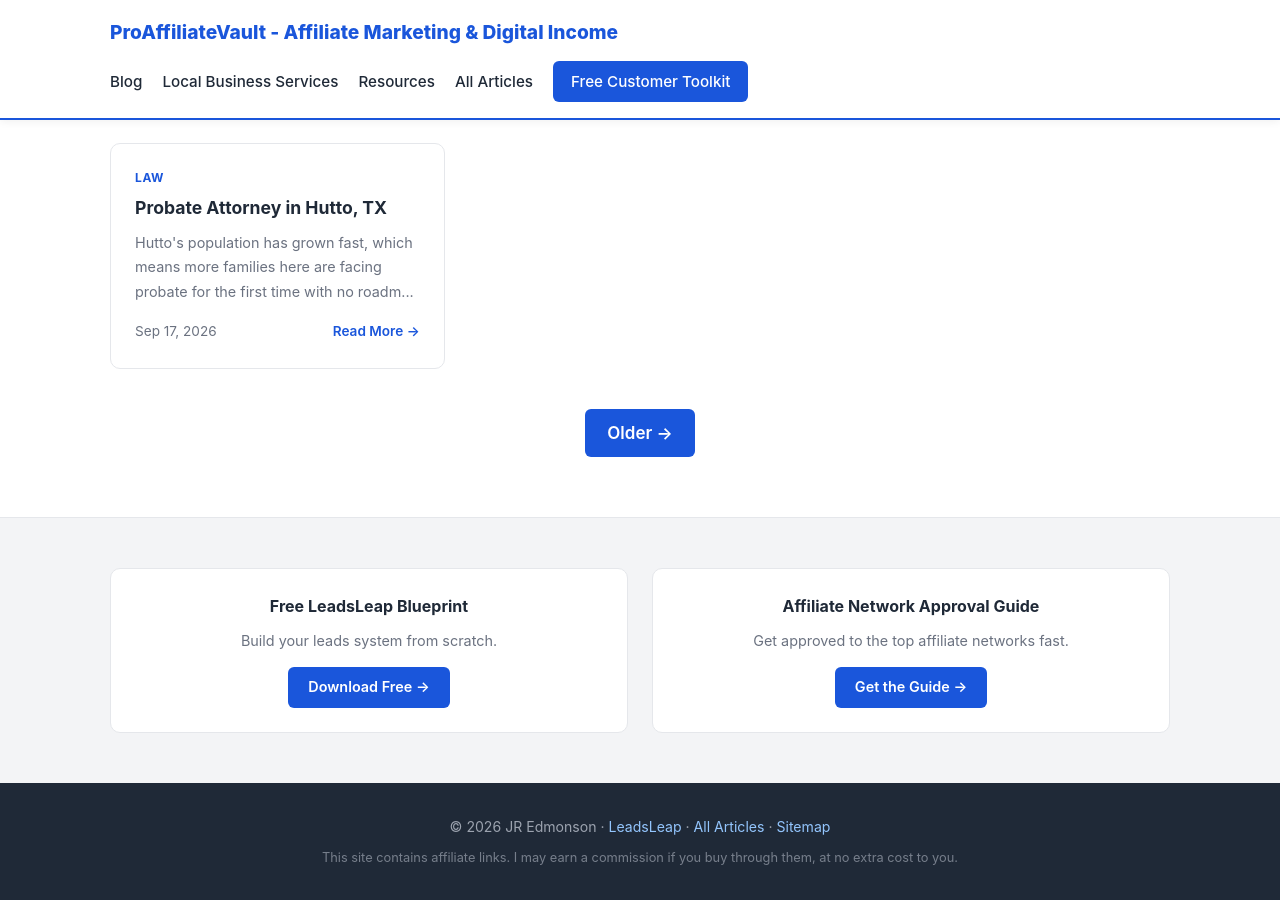
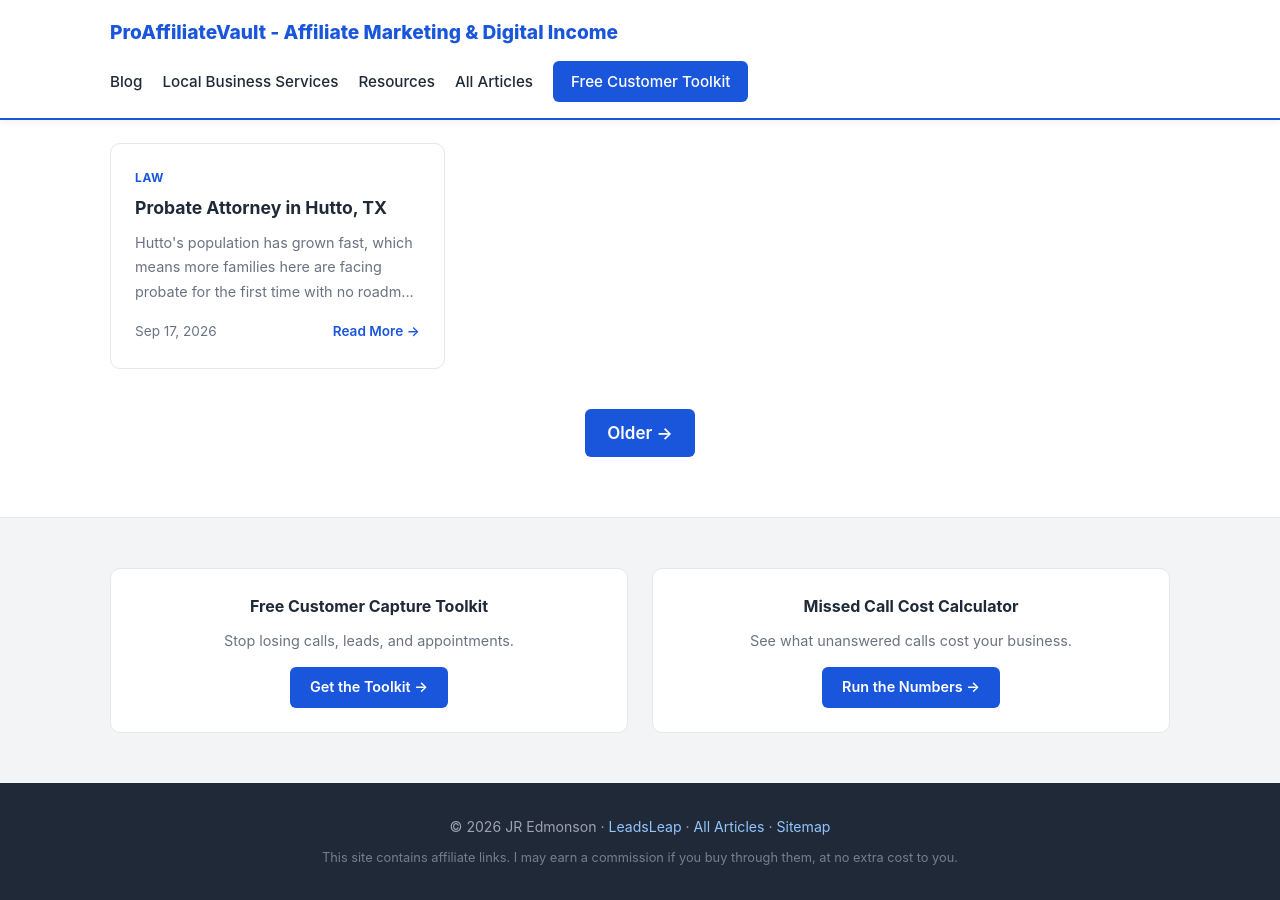
Before and after one commit to jredmonson/jredmonson.github.io, a Jekyll site: the page built from index.html, in a window 1280 px wide and 900 px high, scrolled down 1349 px. Built offline with Jekyll 4.4.1, drawn with Linux system fonts in a browser that asks for light colours; the list of posts is cut into pages by our own code.

Commit message:
Replace LeadsLeap resource bar with toolkit and calculator on homepage

```diff
--- a/index.html
+++ b/index.html
@@ -48,14 +48,14 @@ description: "Actionable affiliate marketing strategies, digital product tools,
 <section class="resource-bar">
   <div class="container resource-grid">
     <div class="resource-item">
-      <h3>Free LeadsLeap Blueprint</h3>
-      <p>Build your leads system from scratch.</p>
-      <a href="https://llpgpro.com/6jjpsb3w/" target="_blank" rel="noopener">Download Free →</a>
+      <h3>Free Customer Capture Toolkit</h3>
+      <p>Stop losing calls, leads, and appointments.</p>
+      <a href="/local-business-customer-capture-toolkit/">Get the Toolkit →</a>
     </div>
     <div class="resource-item">
-      <h3>Affiliate Network Approval Guide</h3>
-      <p>Get approved to the top affiliate networks fast.</p>
-      <a href="https://llpgpro.com/f6jhrm7v/" target="_blank" rel="noopener">Get the Guide →</a>
+      <h3>Missed Call Cost Calculator</h3>
+      <p>See what unanswered calls cost your business.</p>
+      <a href="/missed-call-cost-calculator/">Run the Numbers →</a>
     </div>
   </div>
 </section>
```
